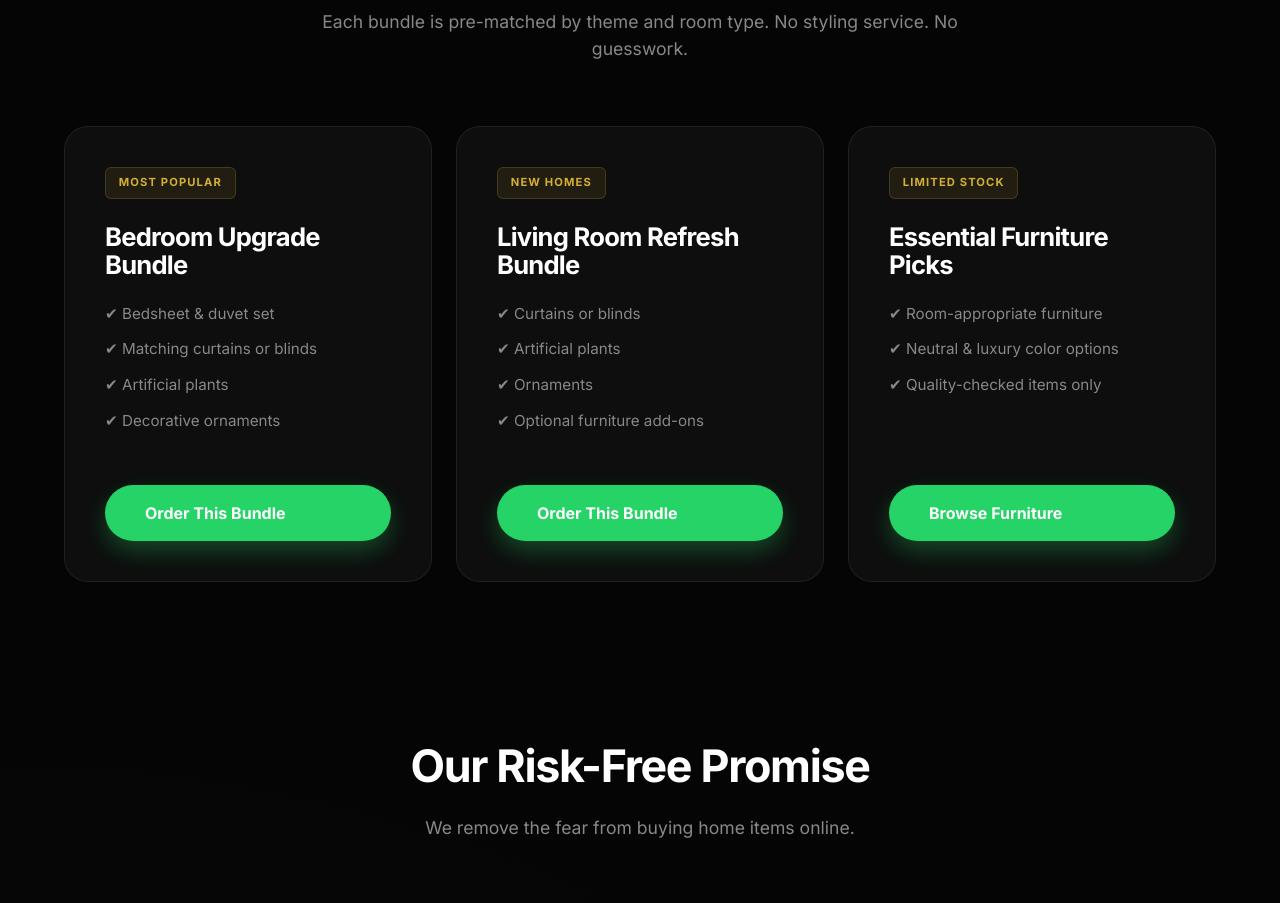
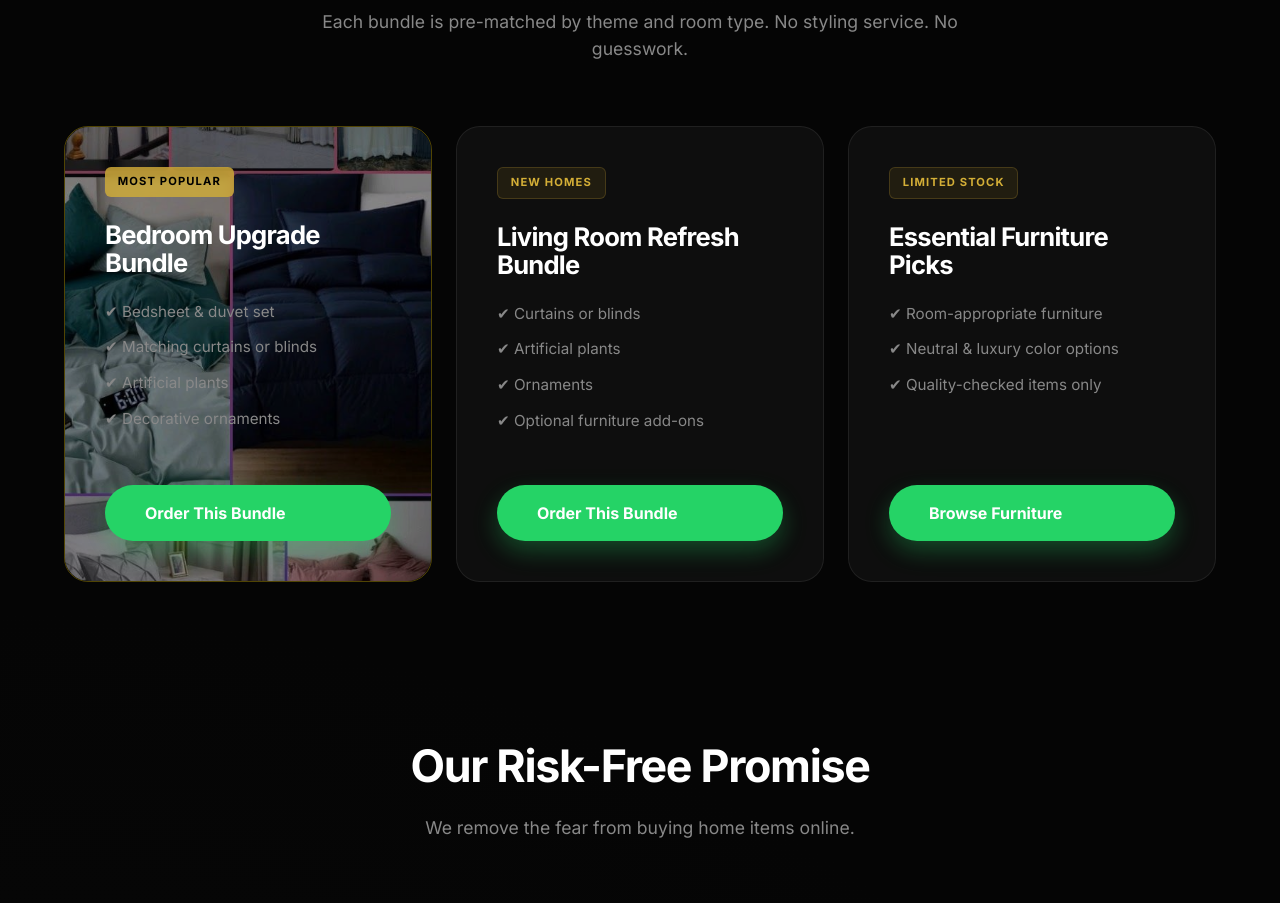
Before and after one commit to pipelinepages/498interiors, a plain HTML site: page index.html in a window 1280 px wide. Shown: the part 1440-2343 px from the top of the page. Drawn offline with Linux system fonts and the light colour scheme.

Commit message:
Update index.html

```diff
--- a/index.html
+++ b/index.html
@@ -201,6 +201,7 @@
       gap: 1.5rem;
     }
 
+    /* Base style for all bundles */
     .bundle {
       background: var(--card-bg);
       backdrop-filter: blur(12px);
@@ -218,6 +219,58 @@
       background: rgba(30, 30, 30, 0.6);
     }
 
+    /* --- Bedroom bundle specific override with background photo --- */
+    .bundle.bedroom-bundle {
+      background: none;                      /* remove default semi‑transparent background */
+      position: relative;
+      isolation: isolate;                    /* create stacking context */
+      border: 1px solid rgba(255, 215, 0, 0.3); /* subtle gold border */
+    }
+
+    .bundle.bedroom-bundle::before {
+      content: '';
+      position: absolute;
+      inset: 0;
+      background-image: url('bedroom.jpg');
+      background-size: cover;
+      background-position: center;
+      background-repeat: no-repeat;
+      border-radius: 24px;                   /* match parent’s rounded corners */
+      z-index: -2;                            /* behind content but behind overlay */
+    }
+
+    /* dark overlay to keep text readable */
+    .bundle.bedroom-bundle::after {
+      content: '';
+      position: absolute;
+      inset: 0;
+      background: rgba(0, 0, 0, 0.45);        /* semi‑transparent dark layer */
+      border-radius: 24px;
+      z-index: -1;                            /* between image and content */
+      transition: background 0.3s ease;
+    }
+
+    /* slightly reduce overlay on hover to reveal more of the photo */
+    .bundle.bedroom-bundle:hover::after {
+      background: rgba(0, 0, 0, 0.30);
+    }
+
+    /* ensure text and other elements stay above the pseudo‑elements */
+    .bundle.bedroom-bundle > * {
+      position: relative;
+      z-index: 1;
+    }
+
+    /* fine‑tune tag for bedroom bundle so it stands out */
+    .bundle.bedroom-bundle .tag {
+      background: rgba(212, 175, 55, 0.8);
+      color: #000;
+      border: none;
+      font-weight: 700;
+      backdrop-filter: blur(4px);
+    }
+
+    /* for consistency keep the other two bundles unchanged */
     .bundle h3 {
       margin-bottom: 1.5rem;
       font-size: 1.6rem;
@@ -455,7 +508,6 @@
     }
   </style>
 </head>
-
 <body>
 
   <div class="container">
@@ -494,7 +546,8 @@
       </p>
 
       <div class="bundles">
-        <div class="bundle">
+        <!-- Bedroom bundle now with bedroom.jpg background + dark overlay -->
+        <div class="bundle bedroom-bundle">
           <span class="tag">Most Popular</span>
           <h3>Bedroom Upgrade Bundle</h3>
           <ul>
```
